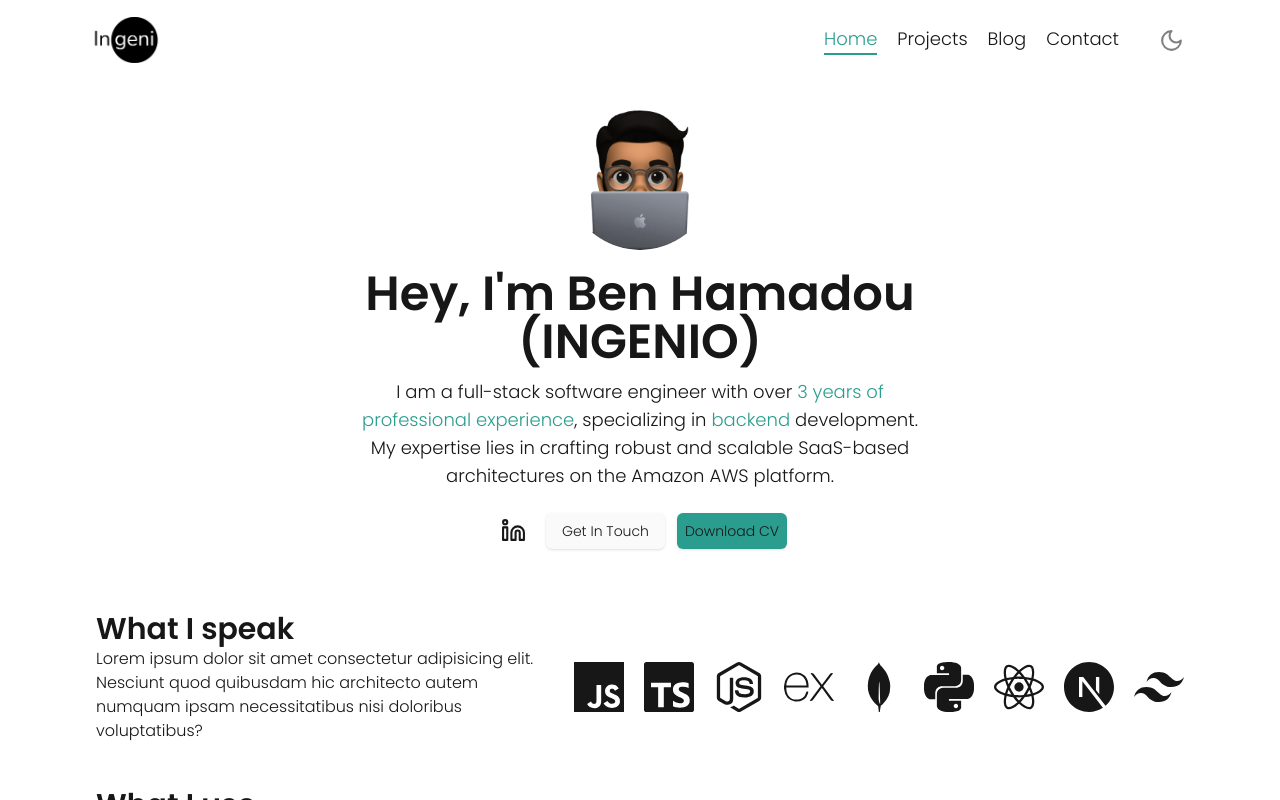
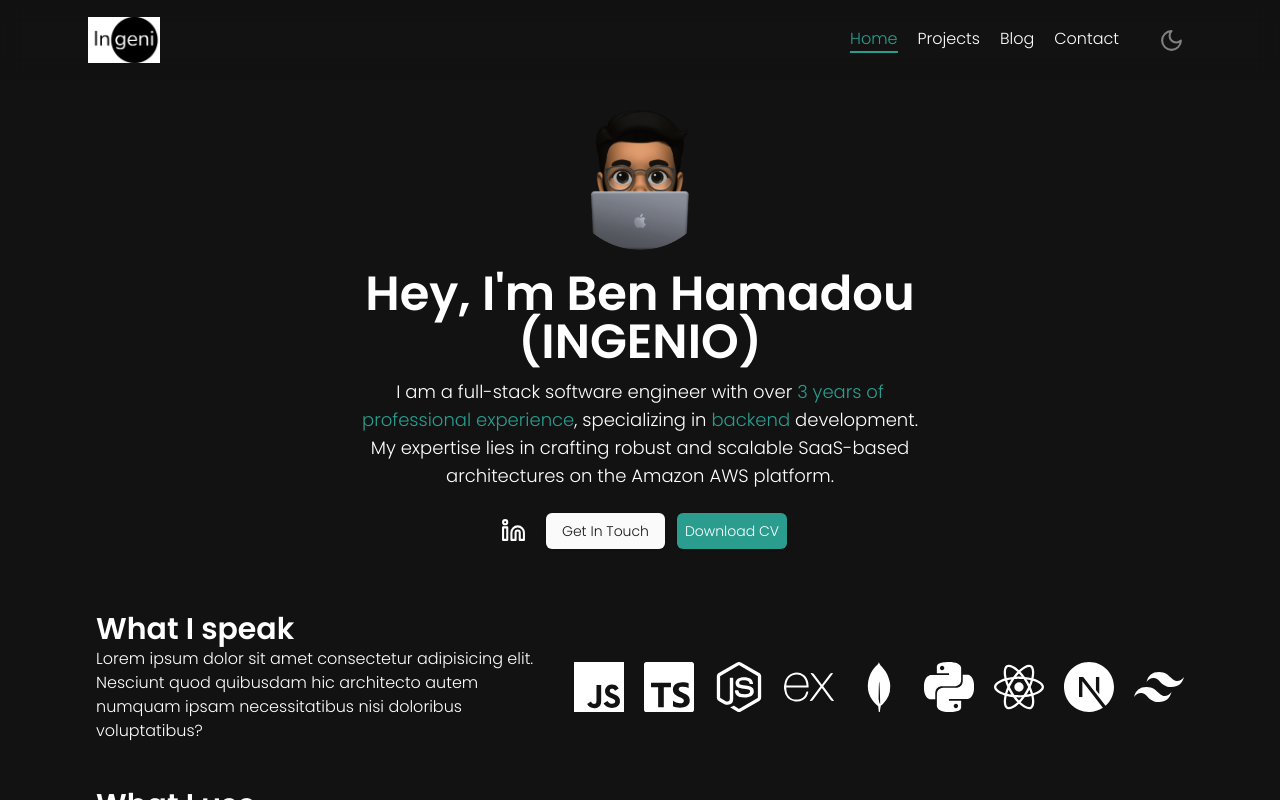
Before and after one commit to INGENIO-237/portfolio-v2, a Next.js app: page / in a window 1280 px wide. Both pictures are taken after a click on the icon 1171 px from the left and 40 px from the top of the page. Shown: the top 800 px of the page. Built offline with nearby package versions, Linux system fonts and the light colour scheme.

Commit message:
handled themes

```diff
--- a/package.json
+++ b/package.json
@@ -17,6 +17,7 @@
     "framer-motion": "^11.5.5",
     "lucide-react": "^0.441.0",
     "next": "14.2.13",
+    "next-themes": "^0.3.0",
     "react": "^18",
     "react-dom": "^18",
     "react-icons": "^5.3.0",
--- a/src/app/layout.tsx
+++ b/src/app/layout.tsx
@@ -5,6 +5,7 @@ import Header from "@/components/Header";
 import { cn } from "@/lib/utils";
 import Wrapper from "@/components/AppWrapper";
 import Footer from "@/components/Footer";
+import AppThemeProvider from "@/components/AppThemeProvider";
 
 const poppins = Poppins({
   subsets: ["latin"],
@@ -24,12 +25,14 @@ export default function RootLayout({
 }>) {
   return (
     <html lang="en">
-      <body className={cn(poppins.className, "antialiased min-h-screen")}>
-        <Header />
-        <Wrapper>
-          {children}
-          <Footer />
-        </Wrapper>
+      <body className={cn(poppins.className, "antialiased min-h-screen bg-background text-foreground")}>
+        <AppThemeProvider>
+          <Header />
+          <Wrapper>
+            {children}
+            <Footer />
+          </Wrapper>
+        </AppThemeProvider>
       </body>
     </html>
   );
--- a/src/app/page.tsx
+++ b/src/app/page.tsx
@@ -101,7 +101,7 @@ export default function Home() {
             <Link href="/contact">
               <Button>Get In Touch</Button>
             </Link>
-            <Button className="p-2 bg-[#2a9d8f] hover:bg-white hover:text-[#2a9d8f] transition duration-500">
+            <Button className="p-2 bg-p_green text-white hover:bg-white hover:text-p_green transition duration-500">
               Download CV
             </Button>
           </div>
--- a/src/app/projects/page.tsx
+++ b/src/app/projects/page.tsx
@@ -66,7 +66,7 @@ export default function Page() {
             transition={{ duration: 0.5, delay: 0.2 }}
             whileHover={{ scale: 1.03, transition: { duration: 0.3 } }}
             key={getKey()}
-            className="w-full md:w-[40%] lg:w-[30%] my-5 p-3 space-y-2 hover:bg-zinc-100 transition-colors duration-300"
+            className="w-full md:w-[40%] lg:w-[30%] my-5 p-3 space-y-2 hover:bg-zinc-100 dark:hover:bg-zinc-800 transition-colors duration-300"
           >
             <h2 className="font-bold text-2xl">{project.title}</h2>
             <p className="text-md">{project.description}</p>
--- /dev/null
+++ b/src/components/AppThemeProvider.tsx
@@ -0,0 +1,10 @@
+import { ThemeProvider } from "next-themes";
+import { ReactNode } from "react";
+
+type Props = {
+  children: ReactNode;
+};
+
+export default function AppThemeProvider({ children }: Props) {
+  return <ThemeProvider attribute="class" defaultTheme="light">{children}</ThemeProvider>;
+}
--- a/src/components/Header.tsx
+++ b/src/components/Header.tsx
@@ -1,32 +1,12 @@
 "use client"
 
 import Image from "next/image";
-import Logo from "@/public/images/ingenio-logo.png";
+import Logo from "@/public/images/ingenio.png";
 import MobNavbar from "./partials/MobNavbar";
 import Navbar from "./partials/Navbar";
 import Link from "next/link";
-import { useEffect, useState } from "react";
 
 export default function Header() {
-  const [theme, setTheme] = useState<"light" | "dark">("light");
-
-  useEffect(() => {
-    const storedTheme = localStorage.getItem('theme');
-    if (storedTheme) {
-      setTheme(storedTheme as "light" | "dark");
-      document.documentElement.classList.add(storedTheme);
-    }
-  }, []);
-
-  const toggleTheme = () => {
-    const newTheme = theme === 'light' ? 'dark' : 'light';
-    setTheme(newTheme);
-    document.documentElement.classList.remove(theme);
-    document.documentElement.classList.add(newTheme);
-    localStorage.setItem('theme', newTheme);
-  };
-
-
   return (
     <div className="py-2 md:py-5 flex items-center justify-between container sticky backdrop-blur-md h-20 top-0 z-[99] md:px-4 lg:px-[6rem]">
       <Link href="/">
@@ -41,8 +21,8 @@ export default function Header() {
       </Link>
 
       {/* Nav */}
-      <MobNavbar theme={theme} setTheme={toggleTheme} />
-      <Navbar theme={theme} setTheme={toggleTheme} />
+      <MobNavbar />
+      <Navbar />
     </div>
   );
 }
--- /dev/null
+++ b/src/components/ThemeToggle.tsx
@@ -0,0 +1,41 @@
+"use client";
+
+import { Moon, Sun } from "lucide-react";
+import { useTheme } from "next-themes";
+import { useEffect, useState } from "react";
+
+export default function ThemeToggle() {
+  const { theme, setTheme } = useTheme();
+
+  const [mounted, setMounted] = useState(false);
+
+  useEffect(() => {
+    setMounted(true);
+  }, []);
+
+  if (!mounted) return null;
+
+  const toggleTheme = () => {
+    setTheme(theme === "light" ? "dark" : "light");
+  };
+
+  return (
+    <div className="flex gap-5">
+      {theme === "light" ? (
+        <Sun
+          size={25}
+          className="cursor-pointer"
+          color="gray"
+          onClick={toggleTheme}
+        />
+      ) : (
+        <Moon
+          size={25}
+          className="cursor-pointer"
+          color="gray"
+          onClick={toggleTheme}
+        />
+      )}
+    </div>
+  );
+}
--- a/src/components/partials/MobNavbar.tsx
+++ b/src/components/partials/MobNavbar.tsx
@@ -1,19 +1,15 @@
 "use client";
 
-import { AlignRight, Moon, Sun } from "lucide-react";
+import { AlignRight } from "lucide-react";
 import { useState } from "react";
 import { Sheet, SheetContent } from "../ui/sheet";
 import { navLinks } from "./nav.utils";
 import Link from "next/link";
 import { cn, getKey } from "@/lib/utils";
 import { usePathname } from "next/navigation";
+import ThemeToggle from "../ThemeToggle";
 
-type Props = {
-  theme: "light" | "dark";
-  setTheme: () => void;
-};
-
-export default function MobNavbar({ theme, setTheme }: Props) {
+export default function MobNavbar() {
   const [showSheet, setShowSheet] = useState(false);
 
   const toggleSheet = () => {
@@ -25,26 +21,12 @@ export default function MobNavbar({ theme, setTheme }: Props) {
   return (
     <nav className="md:hidden">
       <div className="flex gap-5">
-        {theme === "light" ? (
-          <Sun
-            size={25}
-            className="cursor-pointer"
-            color="gray"
-            onClick={() => setTheme()}
-          />
-        ) : (
-          <Moon
-            size={25}
-            className="cursor-pointer"
-            color="gray"
-            onClick={() => setTheme()}
-          />
-        )}
+        <ThemeToggle />
         <AlignRight size={25} onClick={toggleSheet} />
       </div>
 
       <Sheet open={showSheet} onOpenChange={toggleSheet}>
-        <SheetContent className="bg-[#FEFEFE] z-[100]">
+        <SheetContent className="bg-[#FEFEFE] dark:bg-black z-[100]">
           <ul className="flex flex-col mt-5 space-y-3">
             {navLinks.map((link) => {
               return (
@@ -54,8 +36,8 @@ export default function MobNavbar({ theme, setTheme }: Props) {
                   className={cn(
                     "text-lg capitalize transition duration-500",
                     pathname === link.path &&
-                      "border-l-2 pl-2 border-[#2a9d8f] text-[#2a9d8f]",
-                    "hover:border-l-2 hover:pl-2 hover:border-[#2a9d8f]"
+                      "border-l-2 pl-2 border-p_green text-p_green",
+                    "hover:border-l-2 hover:pl-2 hover:border-p_green"
                   )}
                   onClick={toggleSheet}
                 >
--- a/src/components/partials/Navbar.tsx
+++ b/src/components/partials/Navbar.tsx
@@ -4,14 +4,9 @@ import Link from "next/link";
 import { navLinks } from "./nav.utils";
 import { cn, getKey } from "@/lib/utils";
 import { usePathname } from "next/navigation";
-import { Moon, Sun } from "lucide-react";
+import ThemeToggle from "../ThemeToggle";
 
-type Props = {
-  theme: "light" | "dark";
-  setTheme: () => void;
-};
-
-export default function Navbar({ theme, setTheme }: Props) {
+export default function Navbar() {
   const pathname = usePathname();
 
   return (
@@ -23,10 +18,10 @@ export default function Navbar({ theme, setTheme }: Props) {
               href={link.path}
               key={getKey()}
               className={cn(
-                "text-lg capitalize",
+                "text-md capitalize",
                 pathname == link.path &&
-                  "border-b-2 border-[#2a9d8f] text-[#2a9d8f]",
-                "hover:border-b-2 hover:border-[#2a9d8f] transition duration-500"
+                  "border-b-2 border-p_green text-p_green",
+                "hover:border-b-2 hover:border-p_green transition duration-500"
               )}
             >
               {link.name}
@@ -34,23 +29,7 @@ export default function Navbar({ theme, setTheme }: Props) {
           );
         })}
       </ul>
-      <div className="flex gap-5">
-        {theme === "light" ? (
-          <Sun
-            size={25}
-            className="cursor-pointer"
-            color="gray"
-            onClick={() => setTheme()}
-          />
-        ) : (
-          <Moon
-            size={25}
-            className="cursor-pointer"
-            color="gray"
-            onClick={() => setTheme()}
-          />
-        )}
-      </div>
+      <ThemeToggle />
     </div>
   );
 }
--- a/tailwind.config.ts
+++ b/tailwind.config.ts
@@ -2,7 +2,7 @@ import type { Config } from "tailwindcss";
 import tailwindAnimate from "tailwindcss-animate";
 
 const config: Config = {
-  darkMode: ["class"],
+  darkMode: "class",
   content: [
     "./src/pages/**/*.{js,ts,jsx,tsx,mdx}",
     "./src/components/**/*.{js,ts,jsx,tsx,mdx}",
@@ -13,8 +13,10 @@ const config: Config = {
       padding: "2rem",
       center: true,
     },
+
     extend: {
       colors: {
+        p_green: "#2a9d8f",
         background: "hsl(var(--background))",
         foreground: "hsl(var(--foreground))",
         card: {
```
Also changed, not shown: src/public/images/ingenio.png (added), 1 other file (tests, documents, lock files or other folders).
